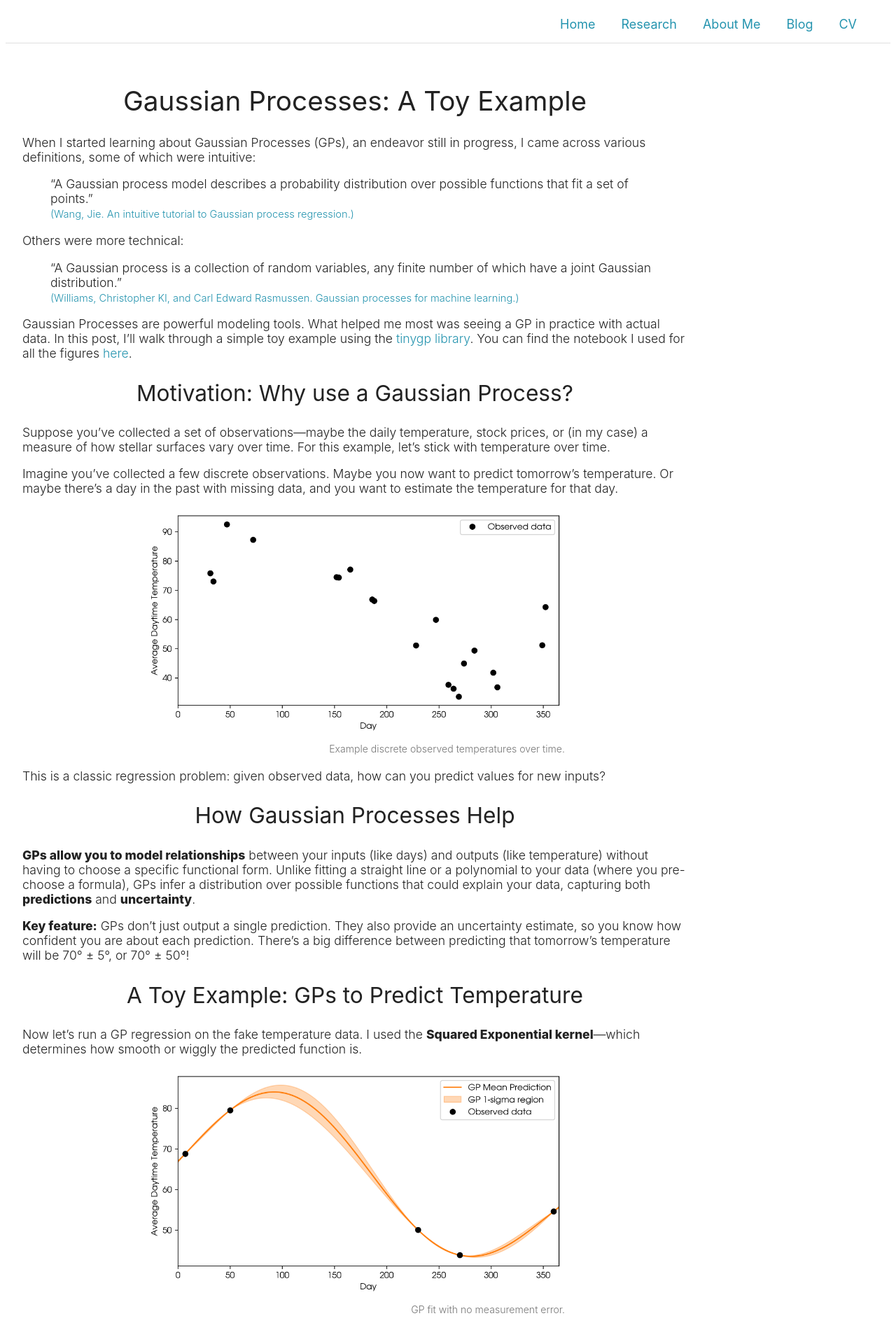
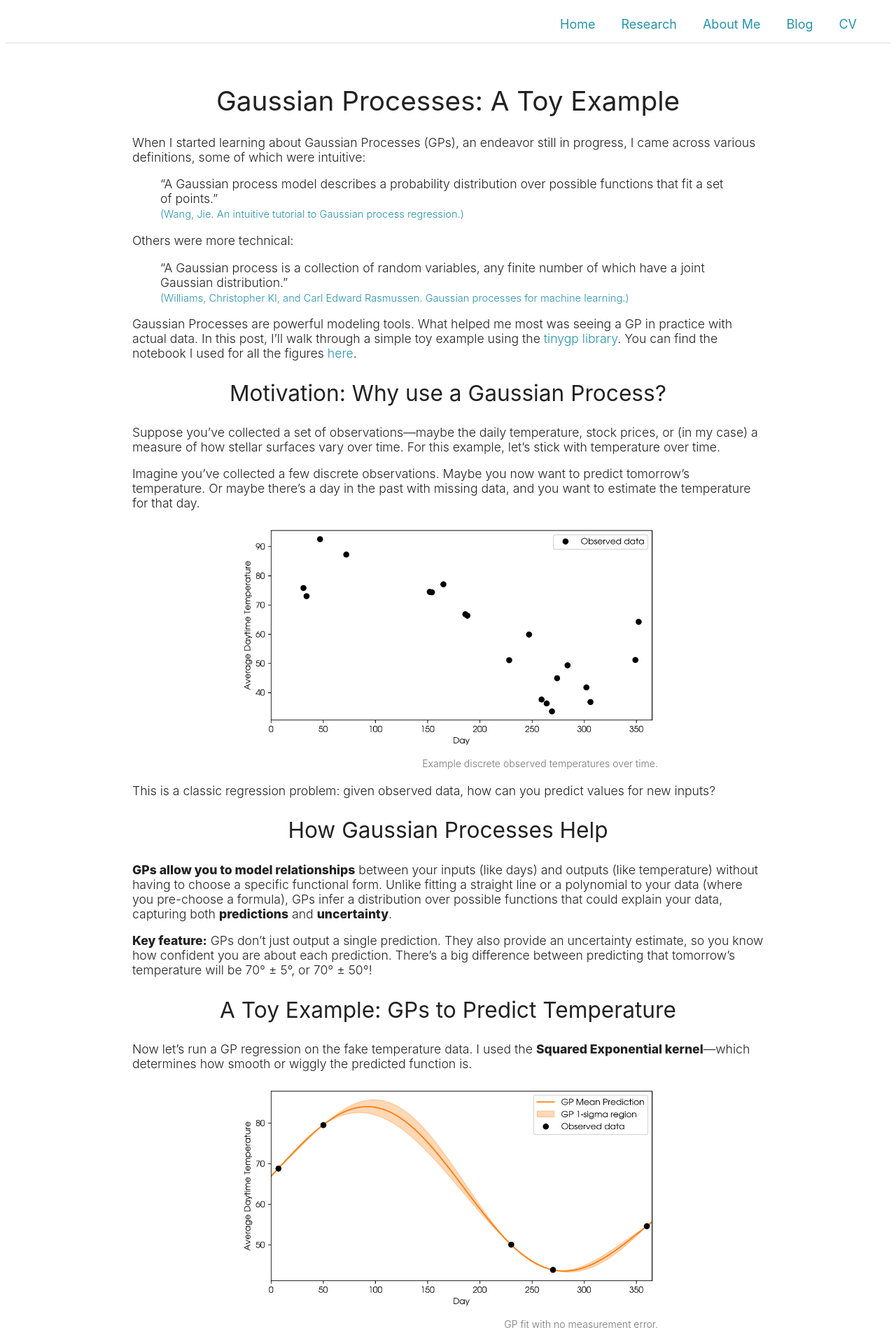
Before and after one commit to zoekko/zoekko.github.io, a Jekyll site: the page blog/gps/gp-toy-example.html, which Jekyll copies as it is, in a window 1280 px wide. Shown: the top 1900 px of the page at 70% size. Built offline with Jekyll 4.4.1, drawn with Linux system fonts in a browser that asks for light colours.

Commit message:
Update gp-toy-example.html

```diff
--- a/blog/gps/gp-toy-example.html
+++ b/blog/gps/gp-toy-example.html
@@ -12,11 +12,12 @@
 
       /* Make main content full width for a clean look */
       .wrapper {
-        margin-left: 0 !important;
-        max-width: 950px !important;
-        width: 100% !important;
-        padding: 32px 24px 32px 24px;
-      }
+      margin: 0 auto !important;         /* <-- THIS CENTERS YOUR CONTENT */
+      max-width: 950px !important;
+      width: 100% !important;
+      padding: 32px 24px 32px 24px;
+      box-sizing: border-box;
+    }
 
       /* Main container has no text alignment; all content left aligned except headings/images */
       main {
```
